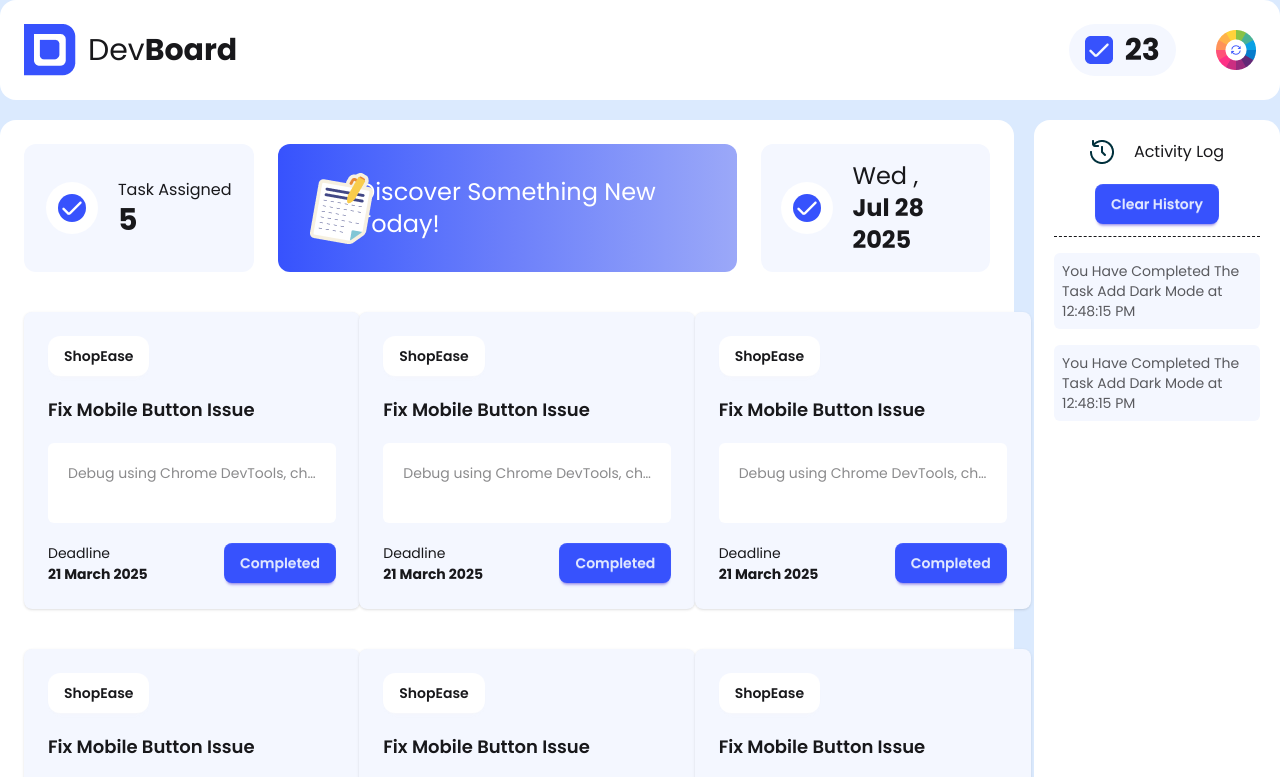
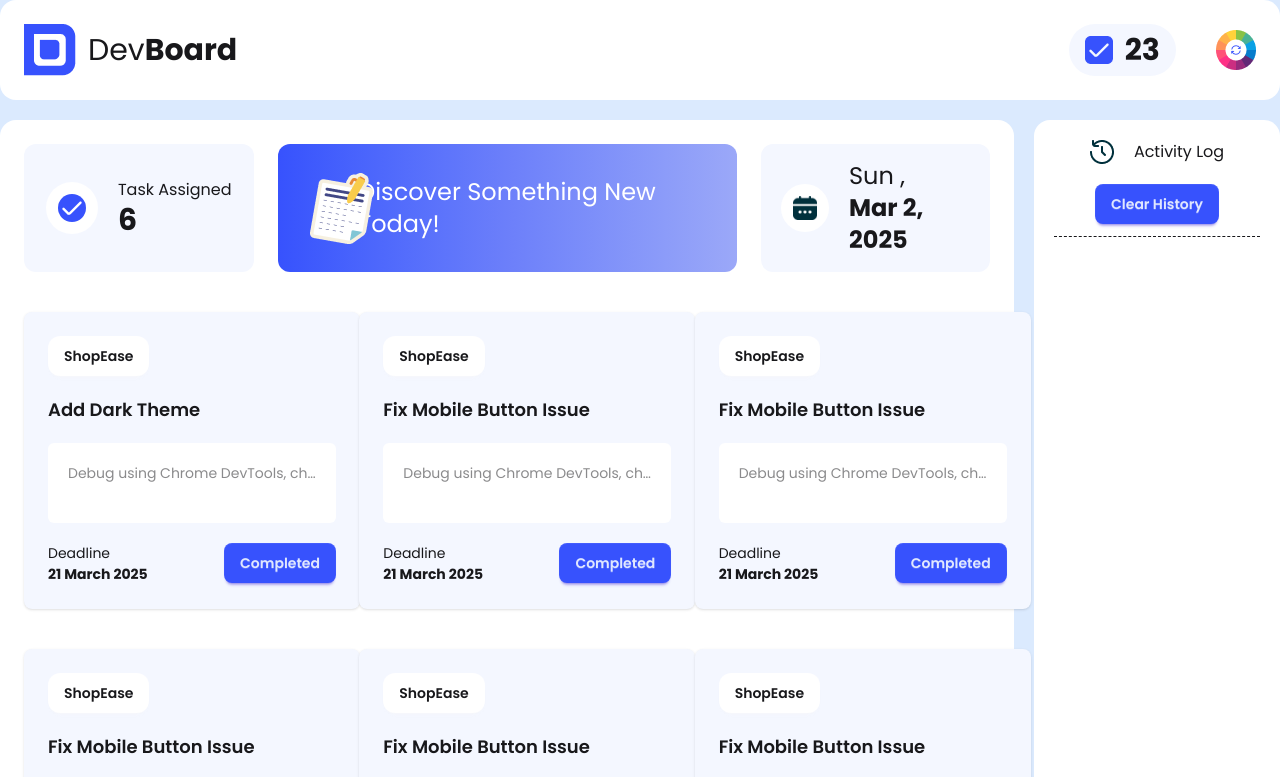
Before and after one commit to adnanibnali/ph-assignment-5, a plain HTML site: page index.html in a window 1280 px wide. Both pictures are taken after a click on the button "Clear History". Shown: the top 777 px of the page. Drawn offline with nearby package versions, Linux system fonts and the light colour scheme.

Commit message:
Add functionalities to complete task and delete history and add dynamic date

```diff
--- a/index.html
+++ b/index.html
@@ -56,7 +56,7 @@
                 class="p-3 bg-white rounded-full" />
               <div>
                 <p>Task Assigned</p>
-                <p class="text-3xl font-bold">5</p>
+                <p id="taskAssigned" class="text-3xl font-bold">6</p>
               </div>
             </div>
             <div
@@ -70,13 +70,13 @@
             <div
               id="currentDateContainer"
               class="bg-[#F4F7FF] w-[calc((100%-48px)/4)] h-32 flex justify-center items-center gap-5 py-3 px-5 rounded-xl">
-              <img
-                src="assets/checkbox.png"
-                alt=""
-                class="p-3 bg-white rounded-full" />
+              <div class="p-3 bg-white rounded-full">
+                <img src="assets/calender.png" alt="" />
+              </div>
+
               <div>
-                <p class="text-2xl">Wed ,</p>
-                <p class="text-2xl font-bold">Jul 28 2025</p>
+                <p id="dynamicWeekdayP" class="text-2xl"></p>
+                <p id="dynamicDateP" class="text-2xl font-bold"></p>
               </div>
             </div>
           </div>
@@ -87,7 +87,7 @@
                 <button class="w-fit btn border-none bg-white rounded-xl">
                   ShopEase
                 </button>
-                <h2 class="card-title">Fix Mobile Button Issue</h2>
+                <h2 class="card-title">Add Dark Theme</h2>
                 <div class="w-[18rem] h-[5rem] bg-white rounded-md p-5">
                   <p
                     class="opacity-50 overflow-hidden text-ellipsis whitespace-nowrap">
@@ -267,28 +267,12 @@
               <h1>Activity Log</h1>
             </div>
             <button
-              class="completedBtn btn btn-primary w-fit bg-[#3752FD] rounded-lg border-none">
+              id="clearHistoryBtn"
+              class="btn btn-primary w-fit bg-[#3752FD] rounded-lg border-none">
               Clear History
             </button>
           </div>
-          <div id="histories" class="flex flex-col gap-4">
-            <div id="history" class="p-2 bg-[#F4F7FF] rounded-md">
-              <p class="text-sm opacity-70">
-                <span id="staticText">You Have Completed The Task </span>
-                <span id="synamicTittle">Add Dark Mode </span>
-                <span id="staticAt">at </span>
-                <span id="dynamicTime">12:48:15 PM</span>
-              </p>
-            </div>
-            <div id="history" class="p-2 bg-[#F4F7FF] rounded-md">
-              <p class="text-sm opacity-70">
-                <span id="staticText">You Have Completed The Task </span>
-                <span id="synamicTittle">Add Dark Mode </span>
-                <span id="staticAt">at </span>
-                <span id="dynamicTime">12:48:15 PM</span>
-              </p>
-            </div>
-          </div>
+          <div id="histories" class="flex flex-col gap-4"></div>
         </div>
       </section>
     </section>
--- a/scripts/script.js
+++ b/scripts/script.js
@@ -1 +1,56 @@
-console.log("script added");
+const histories = document.getElementById("histories");
+// dynamic date starts here
+const dynamicDateP = document.getElementById("dynamicDateP");
+const dynamicDate = new Date().toLocaleDateString("en-US", {
+  month: "short",
+  day: "numeric",
+  year: "numeric",
+});
+dynamicDateP.innerText = dynamicDate;
+const dynamicWeekdayP = document.getElementById("dynamicWeekdayP");
+const dynamicWeekday = new Date().toLocaleDateString("en-US", {
+  weekday: "short",
+});
+dynamicWeekdayP.innerText = dynamicWeekday + " ,";
+// dynamic date ends here
+
+// Functionalities for click on complete btn
+const completedBtns = document.getElementsByClassName("completedBtn");
+for (const completedBtn of completedBtns) {
+  completedBtn.addEventListener("click", function (event) {
+    // get things dynamically
+    const taskHeading = event.target.parentNode.parentNode.querySelector("h2");
+    const taskAssigned = document.getElementById("taskAssigned");
+    const totalCompletedTasks = document.getElementById("totalCompletedTasks");
+    // do tasks dynamically
+    completedBtn.setAttribute("disabled", "true");
+    taskAssigned.innerText = parseInt(taskAssigned.innerText) - 1;
+    totalCompletedTasks.innerText = parseInt(totalCompletedTasks.innerText) + 1;
+    // create history
+    const history = document.createElement("div");
+    history.classList.add("p-2", "bg-[#F4F7FF]", "rounded-md");
+    const historyTextContainer = document.createElement("p");
+    const staticText = document.createElement("span");
+    staticText.innerText = "You Have Completed The Task ";
+    const dynamicTittle = document.createElement("span");
+    dynamicTittle.innerText = taskHeading.innerText;
+    const staticAt = document.createElement("span");
+    staticAt.innerText = "at ";
+    const dynamicTime = document.createElement("span");
+    dynamicTime.innerText = new Date().toLocaleTimeString();
+    // append history
+    historyTextContainer.appendChild(staticText);
+    historyTextContainer.appendChild(dynamicTittle);
+    historyTextContainer.appendChild(staticAt);
+    historyTextContainer.appendChild(dynamicTime);
+    history.appendChild(historyTextContainer);
+    histories.appendChild(history);
+    // add styles
+    historyTextContainer.classList.add("text-sm", "opacity-70");
+  });
+}
+// function for clear history
+const clearHistoryBtn = document.getElementById("clearHistoryBtn");
+clearHistoryBtn.addEventListener("click", function () {
+  histories.innerHTML = "";
+});
```
